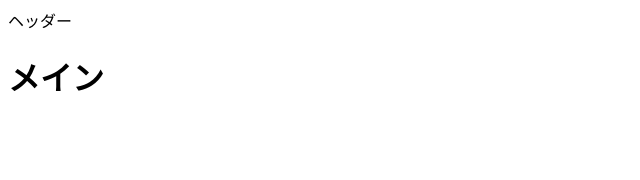
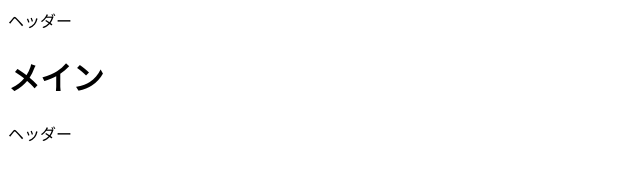
Before and after one commit to mikiiwai1990/test1, a plain HTML site: page index.html in a window 1280 px wide. Shown: the full height of the page, 0-640 px from the left. Drawn offline with Linux system fonts and the light colour scheme.

```diff
--- a/index.html
+++ b/index.html
@@ -13,5 +13,8 @@
     <main>
         <h1>メイン</h1>
     </main>
+    <footer>
+        ヘッダー
+    </footer>
 </body>
 </html>
```
